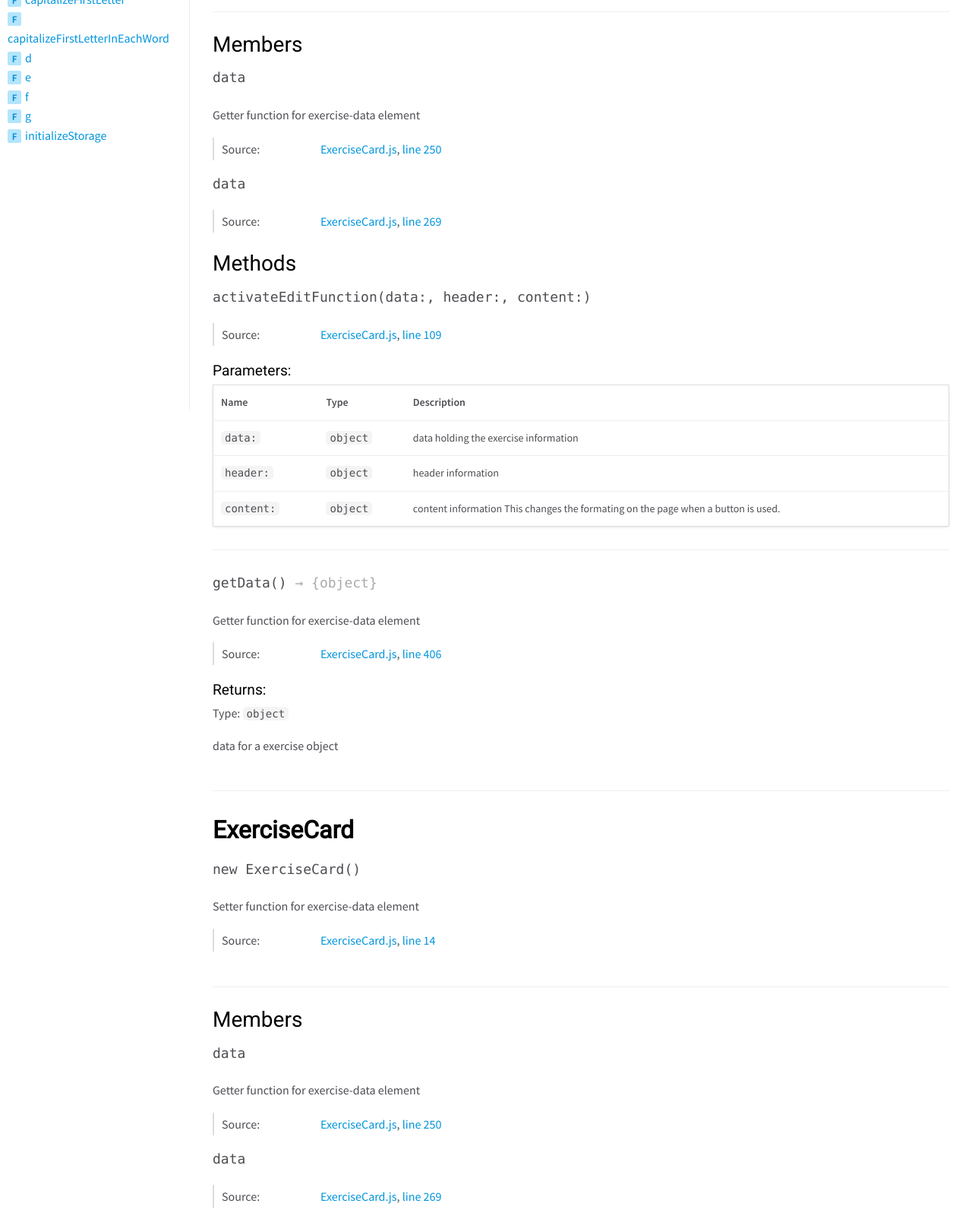
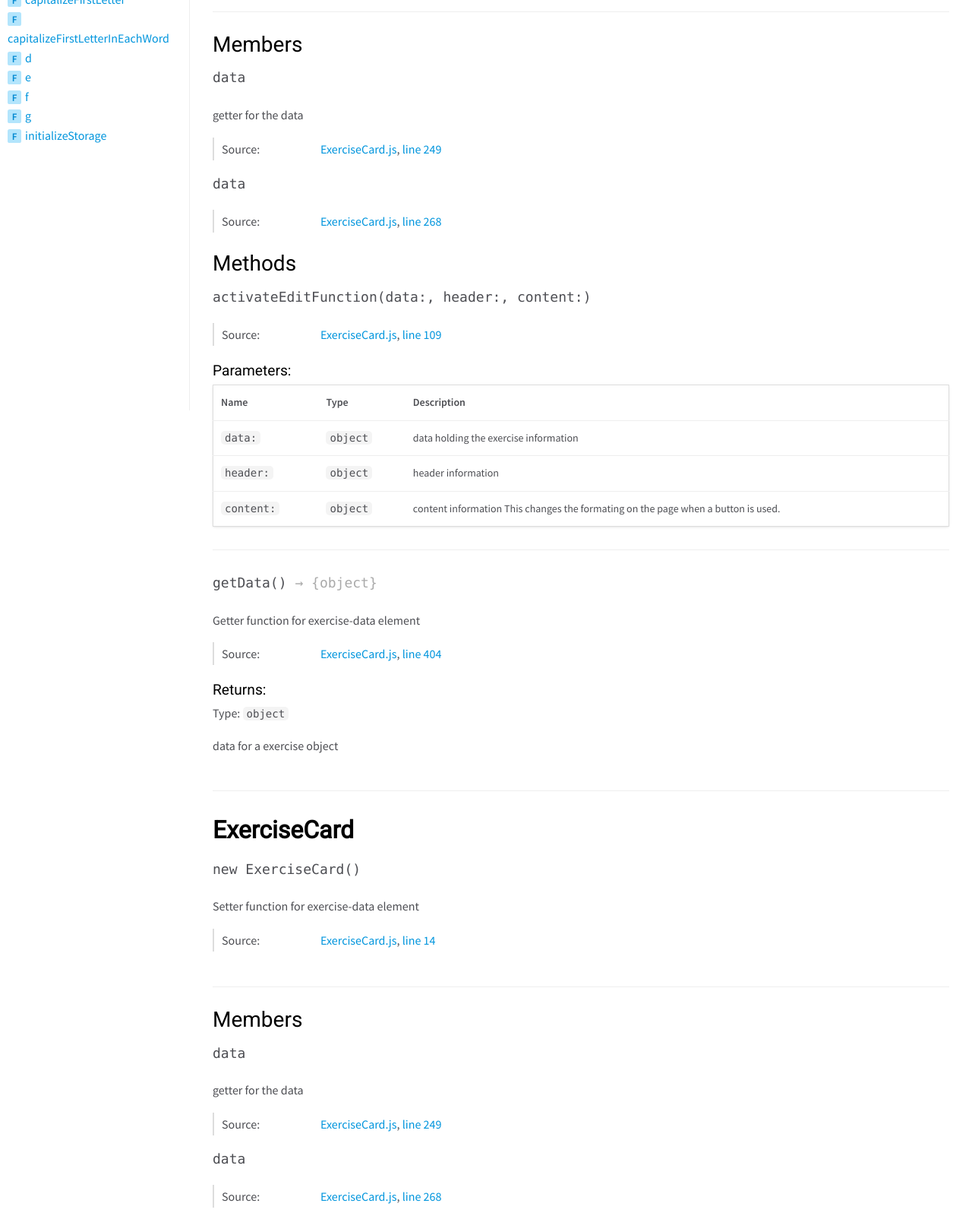
Before and after one commit to cse110-fa22-group30/cse110-fa22-group30, a website: page jsDocs/ExerciseCard.html in a window 1280 px wide. Shown: the part 260-1860 px from the top of the page at 76% size. Drawn offline with nearby package versions, Linux system fonts and the light colour scheme.

Commit message:
deploy: 16b414663c940f847b4dda8d98c17071777cbe89

```diff
--- a/jsDocs/ExerciseCard.html
+++ b/jsDocs/ExerciseCard.html
@@ -154,7 +154,7 @@
 
 
 <div class="description">
-    <p>Getter function for exercise-data element</p>
+    <p>getter for the data</p>
 </div>
 
 
@@ -190,7 +190,7 @@
 
     <dt class="tag-source">Source:</dt>
     <dd class="tag-source"><ul class="dummy"><li>
-        <a href="ExerciseCard.js.html">ExerciseCard.js</a>, <a href="ExerciseCard.js.html#line250">line 250</a>
+        <a href="ExerciseCard.js.html">ExerciseCard.js</a>, <a href="ExerciseCard.js.html#line249">line 249</a>
     </li></ul></dd>
 
 
@@ -250,7 +250,7 @@
 
     <dt class="tag-source">Source:</dt>
     <dd class="tag-source"><ul class="dummy"><li>
-        <a href="ExerciseCard.js.html">ExerciseCard.js</a>, <a href="ExerciseCard.js.html#line269">line 269</a>
+        <a href="ExerciseCard.js.html">ExerciseCard.js</a>, <a href="ExerciseCard.js.html#line268">line 268</a>
     </li></ul></dd>
 
 
@@ -508,7 +508,7 @@ This changes the formating on the page when a button is used.</p>
 
     <dt class="tag-source">Source:</dt>
     <dd class="tag-source"><ul class="dummy"><li>
-        <a href="ExerciseCard.js.html">ExerciseCard.js</a>, <a href="ExerciseCard.js.html#line406">line 406</a>
+        <a href="ExerciseCard.js.html">ExerciseCard.js</a>, <a href="ExerciseCard.js.html#line404">line 404</a>
     </li></ul></dd>
 
 
@@ -704,7 +704,7 @@ This changes the formating on the page when a button is used.</p>
 
 
 <div class="description">
-    <p>Getter function for exercise-data element</p>
+    <p>getter for the data</p>
 </div>
 
 
@@ -740,7 +740,7 @@ This changes the formating on the page when a button is used.</p>
 
     <dt class="tag-source">Source:</dt>
     <dd class="tag-source"><ul class="dummy"><li>
-        <a href="ExerciseCard.js.html">ExerciseCard.js</a>, <a href="ExerciseCard.js.html#line250">line 250</a>
+        <a href="ExerciseCard.js.html">ExerciseCard.js</a>, <a href="ExerciseCard.js.html#line249">line 249</a>
     </li></ul></dd>
 
 
@@ -800,7 +800,7 @@ This changes the formating on the page when a button is used.</p>
 
     <dt class="tag-source">Source:</dt>
     <dd class="tag-source"><ul class="dummy"><li>
-        <a href="ExerciseCard.js.html">ExerciseCard.js</a>, <a href="ExerciseCard.js.html#line269">line 269</a>
+        <a href="ExerciseCard.js.html">ExerciseCard.js</a>, <a href="ExerciseCard.js.html#line268">line 268</a>
     </li></ul></dd>
 
 
@@ -1058,7 +1058,7 @@ This changes the formating on the page when a button is used.</p>
 
     <dt class="tag-source">Source:</dt>
     <dd class="tag-source"><ul class="dummy"><li>
-        <a href="ExerciseCard.js.html">ExerciseCard.js</a>, <a href="ExerciseCard.js.html#line406">line 406</a>
+        <a href="ExerciseCard.js.html">ExerciseCard.js</a>, <a href="ExerciseCard.js.html#line404">line 404</a>
     </li></ul></dd>
 
 
@@ -1135,7 +1135,7 @@ This changes the formating on the page when a button is used.</p>
 <br class="clear">
 
 <footer>
-    Generated by <a href="https://github.com/jsdoc3/jsdoc">JSDoc 3.6.7</a> on Fri Dec 02 2022 19:34:04 GMT+0000 (Coordinated Universal Time) using the Minami theme.
+    Generated by <a href="https://github.com/jsdoc3/jsdoc">JSDoc 3.6.7</a> on Sat Dec 03 2022 05:11:46 GMT+0000 (Coordinated Universal Time) using the Minami theme.
 </footer>
 
 <script>prettyPrint();</script>
```
Also changed, not shown: jsDocs/ExerciseCard.js.html (+2 -4 lines), jsDocs/exports.js.html (+1 -1 lines), jsDocs/global.html (+1 -1 lines), jsDocs/index.html (+1 -1 lines), jsDocs/jsdocTest.js.html (+1 -1 lines), jsDocs/main.js.html (+4 -4 lines), jsDocs/workty.js.html (+1 -1 lines).
